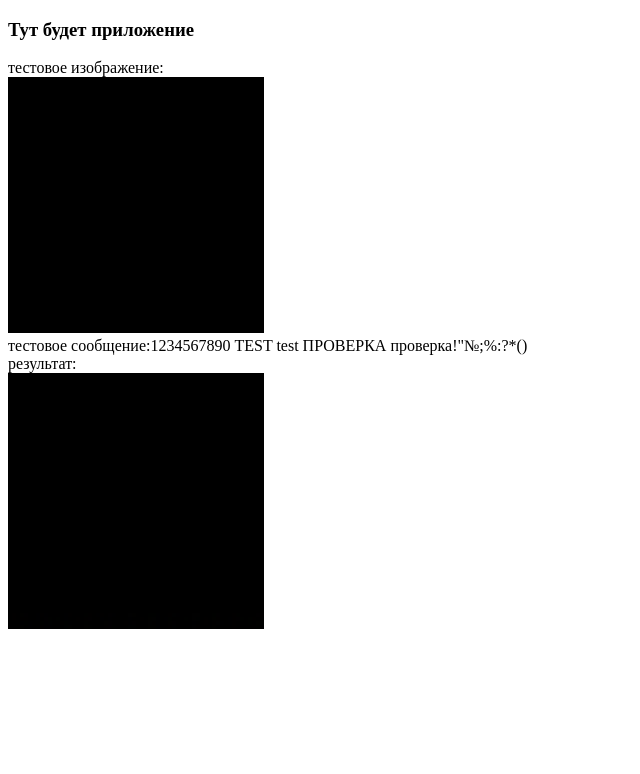
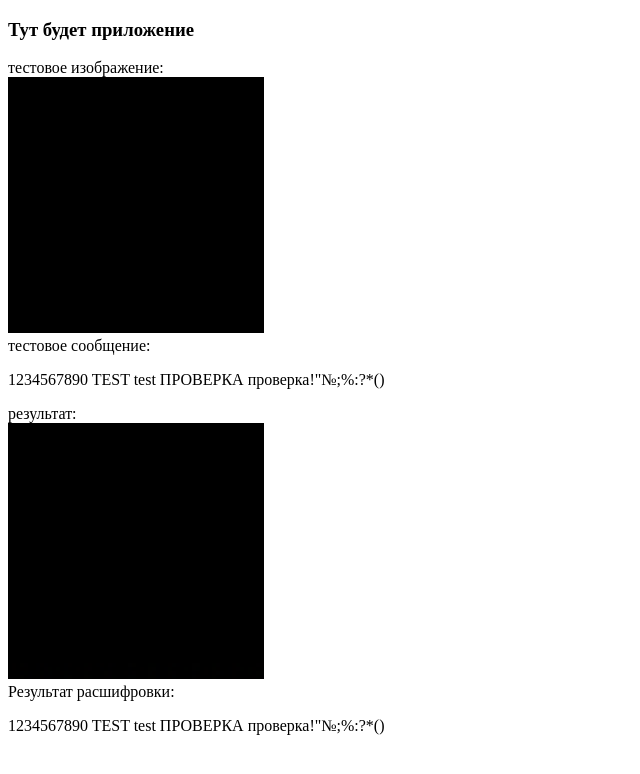
Before and after one commit to va-kolesov/steganography, a React (Vite) app: page / in a window 1280 px wide. Shown: the top 774 px of the page, without its empty margins (0-640 px from the left). Built offline with nearby package versions, Linux system fonts and the light colour scheme.

Commit message:
add decoding

```diff
--- a/src/Algorithm/lsb.js
+++ b/src/Algorithm/lsb.js
@@ -1,29 +1,28 @@
-const CHAR_SIZE = 16;
+const CHAR_SIZE = 16; // Размер символа в кодировке utf-16
+const BMP_OFFSET = 54; // отступ до пикселей в bmp 24-bit.
+
 export async function encode(message, url) {
     const bin = stringToBinary(message);
-    const message1 = binaryToString(bin);
-    return modifyBmp(url, bin);
+    return putMessageInLSB(url, bin);
 }
 
-export async function decode(url, log) {
-    //TODO
+export async function decode(url) {
+    const bin = await getMessageFromLSB(url);
+    const message = binaryToString(bin);
+    return message;
 }
 
 // TODO обозначить конец сообщения
 // TODO ?пустить запись по второму биту?
-async function modifyBmp(url, message) {
+async function putMessageInLSB(url, message) {
     const response = await fetch(url);
     const buffer = await response.arrayBuffer();
     const dataView = new DataView(buffer);
-    const OFFSET = 54; // отступ до пикселей
-    for (let i = 0; i < dataView.byteLength - OFFSET; i++) {
-        let byteValue = dataView.getUint8(OFFSET + i);
+    for (let i = 0; i < dataView.byteLength - BMP_OFFSET; i++) {
+        let byteValue = dataView.getUint8(BMP_OFFSET + i);
         if (i < message.length) {
-            console.log(i, "байт    до правки:", byteValue);
-            byteValue = byteValue & 0xfe; // сбросить последний бит
-            byteValue = byteValue | (+message[i] ? 0x01 : 0x00);
-            console.log(i, "байт после правки:", byteValue);
-            dataView.setUint8(OFFSET + i, byteValue);
+            byteValue = (byteValue & 0xfe) | (+message[i] ? 0x01 : 0x00);
+            dataView.setUint8(BMP_OFFSET + i, byteValue);
         } else {
             break;
         }
@@ -32,6 +31,20 @@ async function modifyBmp(url, message) {
     const blob = new Blob([buffer], { type: "image/bmp" });
     const modifiedUrl = URL.createObjectURL(blob);
     return modifiedUrl;
+}
+
+async function getMessageFromLSB(imageUrl) {
+    const response = await fetch(imageUrl);
+    const buffer = await response.arrayBuffer();
+    const dataView = new DataView(buffer);
+    const BMP_OFFSET = 54; // отступ до пикселей
+    let message = "";
+    for (let i = 0; i < dataView.byteLength - BMP_OFFSET; i++) {
+        let byteValue = dataView.getUint8(BMP_OFFSET + i);
+        // получение последнего бита байта и добавление его в сообщение
+        message += (byteValue & 0x01).toString();
+    }
+    return message;
 }
 
 function stringToBinary(str) {
@@ -48,9 +61,11 @@ function binaryToString(str) {
     let result = "";
     for (let i = 0; i < str.length / CHAR_SIZE; i++) {
         let binaryCode = str.slice(i * CHAR_SIZE, (i + 1) * CHAR_SIZE);
-        let charCode = parseInt(binaryCode, 2);
-        let char = String.fromCharCode(charCode);
-        result += char;
+        if (parseInt(binaryCode, 2) > 0) {
+            let charCode = parseInt(binaryCode, 2);
+            let char = String.fromCharCode(charCode);
+            result += char;
+        }
     }
     return result;
 }
--- a/src/App.jsx
+++ b/src/App.jsx
@@ -1,14 +1,20 @@
 import React, { useState } from "react";
-import { encode } from "./Algorithm/lsb";
+import { encode, decode } from "./Algorithm/lsb";
 
 export default () => {
-    const [result, setResult] = useState(null);
+    const [resultImage, setResultImage] = useState(null);
+    const [resultMessage, setResultMessage] = useState(null);
     const message = `1234567890 TEST test ПРОВЕРКА проверка!"№;%:?*()`;
     const image = "resources/test.bmp";
-    if (!result) {
+    if (!resultImage) {
         encode(message, image, true).then((url) => {
-            setResult(url);
-    });
+            setResultImage(url);
+        });
+    }
+    if (!resultMessage && resultImage) {
+        decode(resultImage).then((res) => {
+            setResultMessage(res);
+        });
     }
     return (
         <>
@@ -21,12 +27,15 @@ export default () => {
                     imageRendering: "pixelated",
                 }}
             ></img>
-            <div>тестовое сообщение:{message}</div>
-            {result && (
+            <div>
+                тестовое сообщение:
+                <p>{message}</p>
+            </div>
+            {resultImage && (
                 <>
                     <div>результат:</div>
                     <img
-                        src={result}
+                        src={resultImage}
                         style={{
                             width: "256px",
                             imageRendering: "pixelated",
@@ -34,6 +43,12 @@ export default () => {
                     ></img>
                 </>
             )}
+            {resultMessage && (
+                <div>
+                    Результат расшифровки:
+                    <p>{resultMessage}</p>
+                </div>
+            )}
         </>
     );
 };
```
